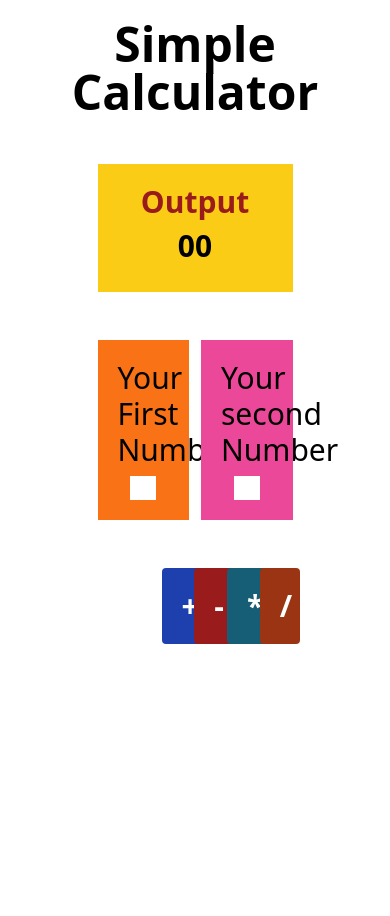
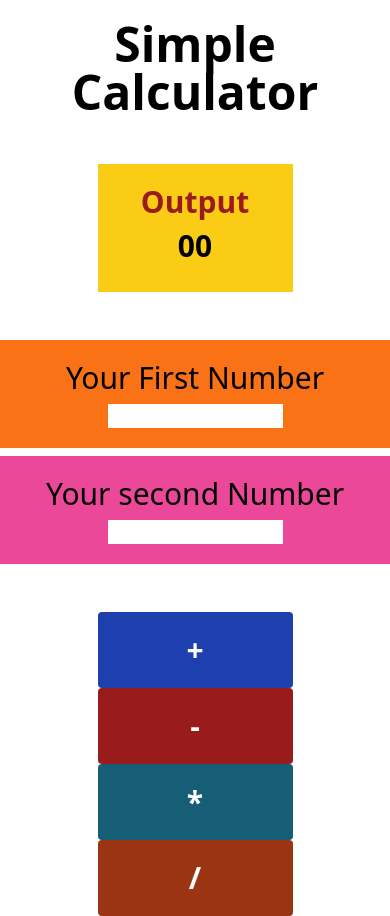
Before and after one commit to Shovan-Banik/simple_calculator_using_function, a plain HTML site: page index.html in a window 390 px wide. Before the commit the page ends 844 px from the top, so only its background shows below. Drawn offline with nearby package versions, Linux system fonts and the light colour scheme.

Commit message:
responsive done

```diff
--- a/index.html
+++ b/index.html
@@ -18,17 +18,17 @@
                 <h2 class="text-3xl text-center font-semibold my-2"><span id="final-output">00</span></h2>
             </div>
         </section>
-        <section class="w-2/4 grid grid-cols-2 mx-auto gap-3 mt-12">
-            <div class="bg-orange-500 p-5">
+        <section class="md:w-2/4 md:grid grid-cols-2 mx-auto gap-3 mt-12">
+            <div class="bg-orange-500 p-5 mt-2">
                 <h2 class="text-3xl text-center">Your First Number</h2>
                 <input type="number" name="" id="first-input" class="block w-1/2 mx-auto mt-2">
             </div>
-            <div class="bg-pink-500 p-5">
+            <div class="bg-pink-500 p-5 mt-2">
                 <h2 class="text-3xl text-center">Your second Number</h2>
                 <input type="number" name="" id="second-input" class="block w-1/2 mx-auto mt-2">
             </div>
         </section>
-        <section class="w-1/2 grid grid-cols-4 mt-12 mx-auto pl-16">
+        <section class="md:w-1/2 md:grid grid-cols-4 mt-12 mx-auto text-center">
             <div>
                 <button id="sum" class="bg-blue-800 w-1/2 hover:bg-black p-5 rounded mx-auto text-white font-bold text-3xl">+</button>
             </div>
```
